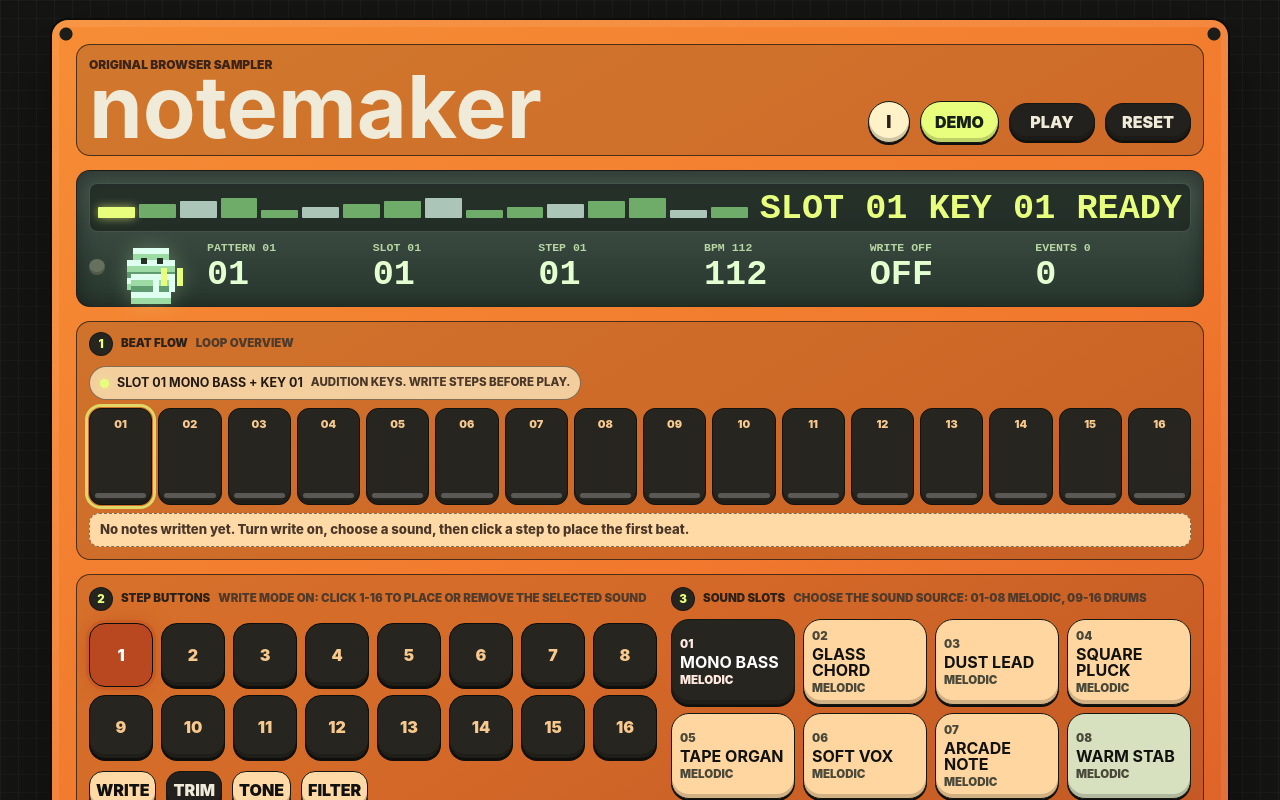
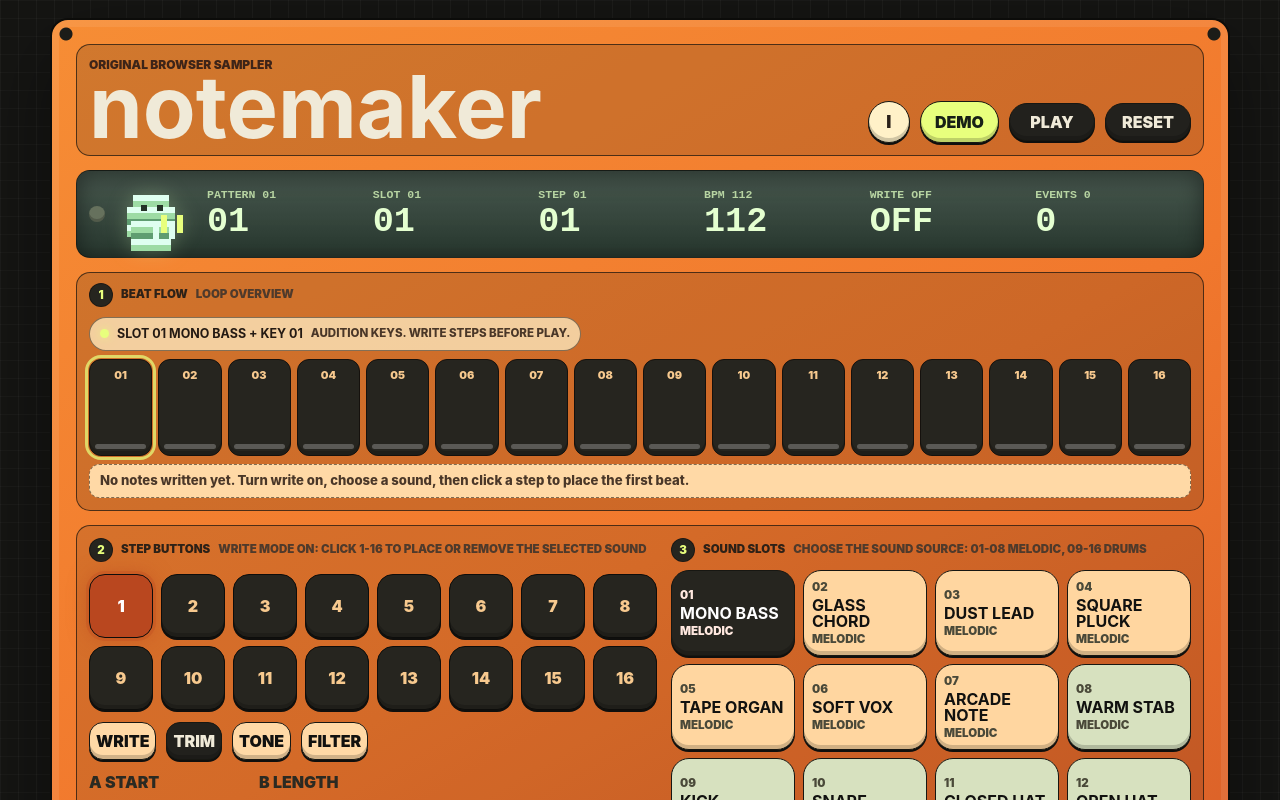
Before and after one commit to DheerajRay/NoteMaker, a React (Vite) app: page / in a window 1280 px wide. Shown: the top 800 px of the page. Built offline with nearby package versions, Linux system fonts and the light colour scheme.

Commit message:
refactor: remove duplicate lcd action display

```diff
--- a/src/components/Po33Device.tsx
+++ b/src/components/Po33Device.tsx
@@ -144,18 +144,6 @@ export function Po33Device({
         </header>
 
         <section className="lcd" aria-label="LCD status">
-          <ActionAnimationBar
-            actionText={getActionText({
-              activePattern,
-              activeSlotId: project.activeSlotId,
-              currentStep,
-              playing,
-              selectedKeyIndex,
-              writeMode: project.writeMode
-            })}
-            activeStepIndex={currentStep}
-            activeSlotId={project.activeSlotId}
-          />
           <span className={`run-light ${playing ? "is-on" : ""}`} aria-hidden="true" />
           <PixelSampler playing={playing} stepIndex={activeStep.index} />
           <LcdCell label="pattern" value={format2(project.activePatternId)} />
@@ -337,31 +325,6 @@ export function Po33Device({
   );
 }
 
-function ActionAnimationBar({
-  actionText,
-  activeStepIndex,
-  activeSlotId
-}: {
-  actionText: string;
-  activeStepIndex: number;
-  activeSlotId: number;
-}) {
-  return (
-    <div className="lcd-action-bar" aria-label="LCD action animation">
-      <div className="action-pixels" key={actionText} aria-hidden="true">
-        {Array.from({ length: 16 }, (_, index) => (
-          <span
-            key={index}
-            className={index === activeStepIndex ? "is-active" : ""}
-            style={{ "--pixel-height": `${8 + ((index + activeSlotId) % 5) * 3}px` } as React.CSSProperties}
-          />
-        ))}
-      </div>
-      <strong>{actionText}</strong>
-    </div>
-  );
-}
-
 function ControlLabel({ index, title, body }: { index: string; title: string; body: string }) {
   return (
     <div className="control-label">
@@ -370,32 +333,6 @@ function ControlLabel({ index, title, body }: { index: string; title: string; bo
       <small>{body}</small>
     </div>
   );
-}
-
-function getActionText({
-  activePattern,
-  activeSlotId,
-  currentStep,
-  playing,
-  selectedKeyIndex,
-  writeMode
-}: {
-  activePattern: Project["patterns"][number];
-  activeSlotId: number;
-  currentStep: number;
-  playing: boolean;
-  selectedKeyIndex: number;
-  writeMode: boolean;
-}): string {
-  const writtenStep = activePattern.steps.find((step) =>
-    step.triggers.some((trigger) => trigger.slotId === activeSlotId && trigger.keyIndex === selectedKeyIndex)
-  );
-  if (playing) return `play slot ${format2(activeSlotId)} step ${format2(currentStep + 1)}`;
-  if (writeMode && writtenStep) {
-    return `write slot ${format2(activeSlotId)} key ${format2(selectedKeyIndex)} step ${format2(writtenStep.index + 1)}`;
-  }
-  if (writeMode) return `write slot ${format2(activeSlotId)} key ${format2(selectedKeyIndex)}`;
-  return `slot ${format2(activeSlotId)} key ${format2(selectedKeyIndex)} ready`;
 }
 
 function getActionHint({
--- a/src/styles.css
+++ b/src/styles.css
@@ -203,7 +203,7 @@ h2 {
 }
 
 .lcd {
-  min-height: 116px;
+  min-height: 88px;
   display: grid;
   grid-template-columns: 20px 78px repeat(6, minmax(78px, 1fr));
   gap: 8px 10px;
@@ -213,56 +213,6 @@ h2 {
   color: #e4ffd0;
   font-family: "Courier New", ui-monospace, monospace;
   box-shadow: inset 0 5px 22px rgba(0, 0, 0, 0.45);
-}
-
-.lcd-action-bar {
-  grid-column: 1 / -1;
-  min-height: 26px;
-  display: grid;
-  grid-template-columns: minmax(150px, 1fr) auto;
-  gap: 12px;
-  align-items: center;
-  padding: 4px 8px;
-  border: 1px solid rgba(223, 255, 240, 0.18);
-  border-radius: 8px;
-  background: rgba(16, 24, 19, 0.56);
-  overflow: hidden;
-}
-
-.lcd-action-bar strong {
-  margin: 0;
-  color: #e8ff7d;
-  font-size: 0.78rem;
-  line-height: 1;
-  white-space: nowrap;
-}
-
-.action-pixels {
-  height: 18px;
-  display: grid;
-  grid-template-columns: repeat(16, minmax(4px, 1fr));
-  gap: 4px;
-  align-items: end;
-}
-
-.action-pixels span {
-  width: 100%;
-  height: var(--pixel-height);
-  display: block;
-  border-radius: 1px;
-  background: #8ddb83;
-  opacity: 0.72;
-  animation: action-pixel-rise 0.42s steps(2, end);
-}
-
-.action-pixels span:nth-child(3n) {
-  background: #dffff0;
-}
-
-.action-pixels span.is-active {
-  background: #e8ff7d;
-  opacity: 1;
-  box-shadow: 0 0 10px rgba(232, 255, 125, 0.64);
 }
 
 .lcd span {
@@ -796,18 +746,6 @@ h2 {
   }
 }
 
-@keyframes action-pixel-rise {
-  0% {
-    transform: translateY(8px);
-    opacity: 0.28;
-  }
-
-  100% {
-    transform: translateY(0);
-    opacity: 1;
-  }
-}
-
 .file-control input {
   position: absolute;
   inset: 0;
@@ -967,14 +905,6 @@ h2 {
     grid-template-columns: 22px 70px repeat(3, minmax(0, 1fr));
   }
 
-  .lcd-action-bar {
-    grid-template-columns: 1fr;
-  }
-
-  .lcd-action-bar strong {
-    white-space: normal;
-  }
-
   .beat-flow-strip {
     grid-template-columns: repeat(8, minmax(34px, 1fr));
   }
```
Also changed, not shown: 1 other file (tests, documents, lock files or other folders).
